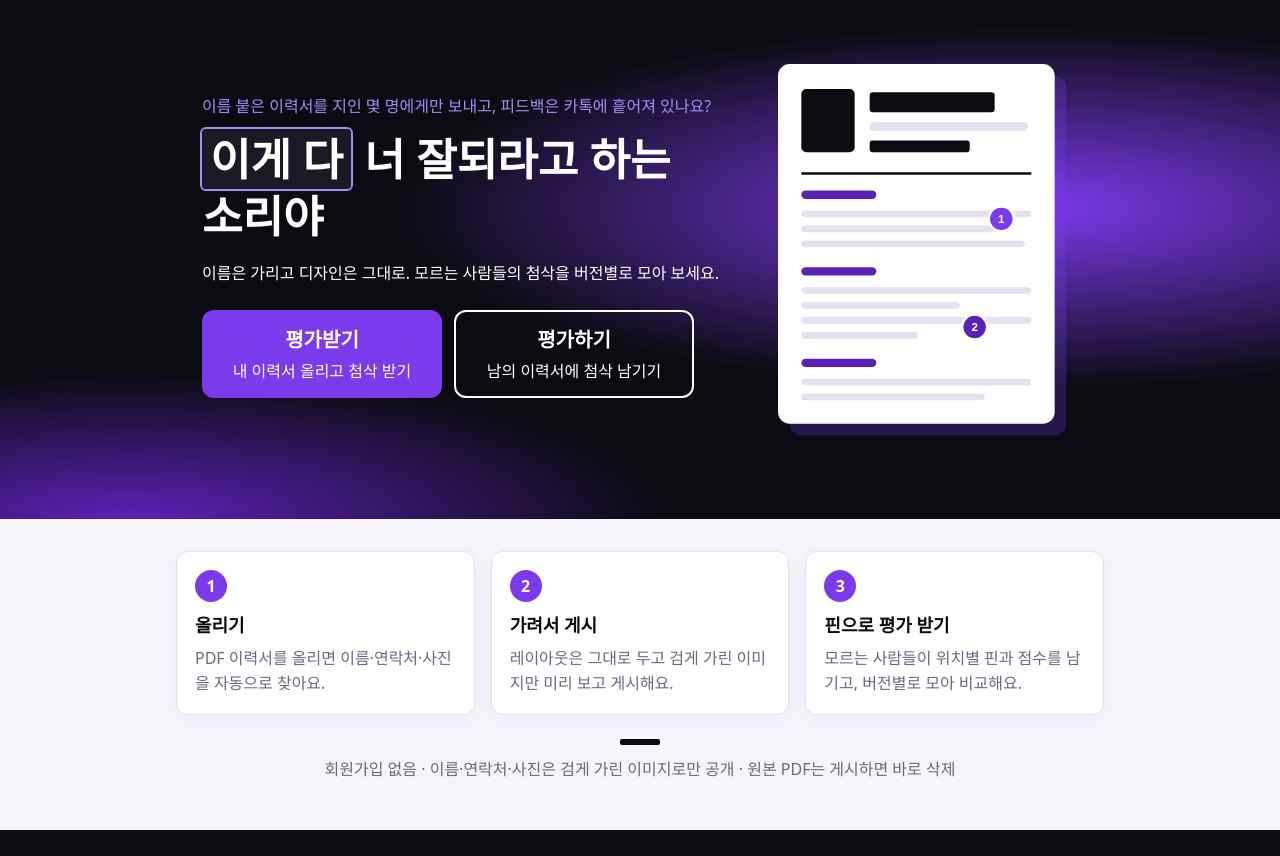
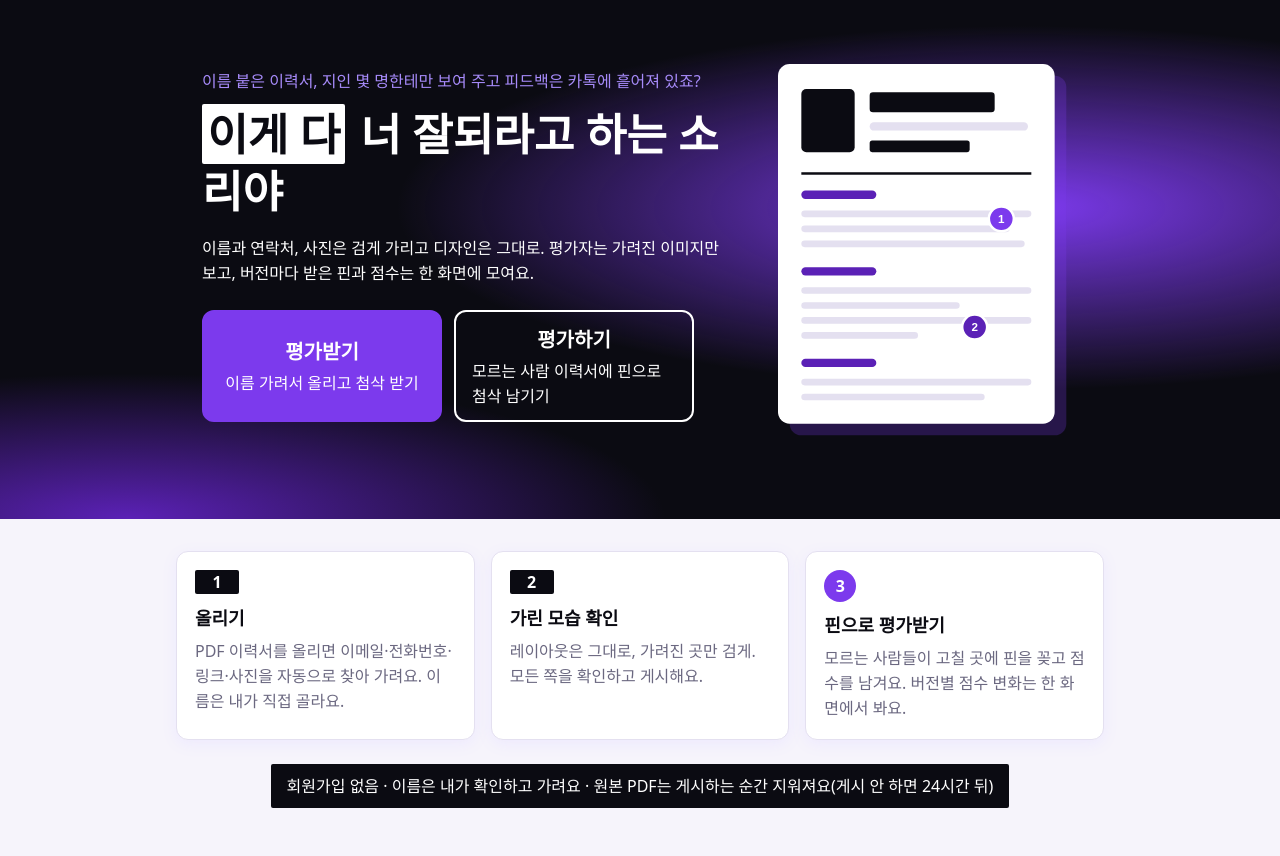
Before and after one commit to tlswltjq/kirothon-team-011, a Spring Boot app: page / in a window 1280 px wide. Shown: the part 45-901 px from the top of the page. Before the commit the page ends 875 px from the top, so only its background shows below. Run offline with Spring Boot 4, Linux system fonts and the light colour scheme; some of the project's set-up classes (security, data sources, template engines, error pages and the like) are left out, and stand-ins take their place.

Commit message:
Fix landing copy accuracy and apply art direction to hero, steps, assurance

```diff
--- a/src/main/resources/static/css/landing.css
+++ b/src/main/resources/static/css/landing.css
@@ -6,7 +6,6 @@ main.landing { max-width: none; padding: 0 0 48px; }
 .landing .hero-text { width: 100%; max-width: 520px; text-align: left; }
 .landing .problem { color: var(--purple-glow); font-size: 16px; margin: 0 0 12px; }
 .landing h1 { margin: 0 0 16px; font-size: 32px; line-height: 1.3; color: var(--white); }
-.landing .redact { background: var(--ink-2); box-shadow: 0 0 0 2px var(--purple-glow); padding: 0 8px; margin-right: 2px; border-radius: 4px; }
 .landing .value { font-size: 16px; margin: 0 0 24px; color: var(--white); }
 .landing .cta { display: flex; flex-direction: column; gap: 12px; margin-bottom: 20px; }
 .landing .big-btn { width: 100%; min-height: 56px; box-sizing: border-box;
@@ -29,8 +28,8 @@ main.landing { max-width: none; padding: 0 0 48px; }
   background: var(--purple); color: var(--white); font-weight: 700; font-size: 16px; }
 .landing .steps h2 { margin: 10px 0 6px; font-size: 18px; color: var(--ink); }
 .landing .steps p { margin: 0; font-size: 16px; color: var(--muted); }
-.landing .steps .assure { color: var(--muted); font-size: 16px; margin: 0; }
-.landing .assure::before { content: ""; display: block; width: 40px; height: 6px; background: var(--ink); border-radius: 2px; margin: 0 auto 12px; }
+.landing .steps .assure { display: inline-block; max-width: 100%; box-sizing: border-box; padding: 10px 16px; background: var(--ink); color: var(--white); border-radius: 2px; font-size: 16px; margin: 0; }
+.landing .assure::before { content: none; }
 .landing .demo { margin-top: 32px; text-align: center; }
 .landing .demo button { font-size: 16px; min-height: 44px; padding: 8px 16px; }
 @media (min-width: 640px) {
@@ -47,3 +46,22 @@ main.landing { max-width: none; padding: 0 0 48px; }
   .landing .hero-art { width: 300px; }
 }
 .landing .demo button { max-width: calc(100% - 32px); }
+
+.landing .redact { padding: 0 .12em; margin-right: .08em; border-radius: 2px; box-shadow: none; color: var(--ink);
+  background: linear-gradient(var(--white), var(--white)) left center / 100% 100% no-repeat;
+  -webkit-box-decoration-break: clone; box-decoration-break: clone;
+  animation: redact-swipe .7s .3s cubic-bezier(.2, .7, .2, 1) both; }
+@keyframes redact-swipe {
+  from { background-size: 0% 100%; color: var(--white); }
+  60%  { color: var(--white); }
+  to   { background-size: 100% 100%; color: var(--ink); }
+}
+.landing .step-no { min-width: 44px; height: 24px; line-height: 24px; border-radius: 2px; background: var(--ink); }
+.landing .steps li:nth-child(3) .step-no { min-width: 32px; height: 32px; line-height: 32px; border-radius: 50%; background: var(--purple); }
+.landing .big-btn { transition: transform .15s ease, background-color .15s ease; }
+.landing .big-btn:hover { transform: translateY(-2px); }
+@media (prefers-reduced-motion: reduce) {
+  .landing .redact { animation: none; }
+  .landing .big-btn { transition: none; }
+  .landing .big-btn:hover { transform: none; }
+}
--- a/src/main/resources/static/index.html
+++ b/src/main/resources/static/index.html
@@ -12,24 +12,24 @@
   <main class="landing">
     <section class="hero">
       <div class="hero-text">
-        <p class="problem">이름 붙은 이력서를 지인 몇 명에게만 보내고, 피드백은 카톡에 흩어져 있나요?</p>
+        <p class="problem">이름 붙은 이력서, 지인 몇 명한테만 보여 주고 피드백은 카톡에 흩어져 있죠?</p>
         <h1><span class="redact">이게 다</span> 너 잘되라고 하는 소리야</h1>
-        <p class="value">이름은 가리고 디자인은 그대로. 모르는 사람들의 첨삭을 버전별로 모아 보세요.</p>
+        <p class="value">이름과 연락처, 사진은 검게 가리고 디자인은 그대로. 평가자는 가려진 이미지만 보고, 버전마다 받은 핀과 점수는 한 화면에 모여요.</p>
         <div class="cta">
-          <a class="big-btn primary" href="/upload.html"><strong>평가받기</strong><small>내 이력서 올리고 첨삭 받기</small></a>
-          <a class="big-btn outline" href="/review.html"><strong>평가하기</strong><small>남의 이력서에 첨삭 남기기</small></a>
+          <a class="big-btn primary" href="/upload.html"><strong>평가받기</strong><small>이름 가려서 올리고 첨삭 받기</small></a>
+          <a class="big-btn outline" href="/review.html"><strong>평가하기</strong><small>모르는 사람 이력서에 핀으로 첨삭 남기기</small></a>
         </div>
-        <p id="revisit" class="revisit hidden"><a href="/my.html">내가 받은 평가 보기 →</a></p>
+        <p id="revisit" class="revisit hidden"><a href="/my.html">받은 평가 보러 가기 →</a></p>
       </div>
       <img class="hero-art" src="/img/resume-hero.svg" alt="이름과 사진이 검게 가려지고 보라색 핀이 꽂힌 이력서 그림" width="360" height="460">
     </section>
     <section class="steps" aria-label="이용 방법">
       <ol>
-        <li class="card"><span class="step-no">1</span><h2>올리기</h2><p>PDF 이력서를 올리면 이름·연락처·사진을 자동으로 찾아요.</p></li>
-        <li class="card"><span class="step-no">2</span><h2>가려서 게시</h2><p>레이아웃은 그대로 두고 검게 가린 이미지만 미리 보고 게시해요.</p></li>
-        <li class="card"><span class="step-no">3</span><h2>핀으로 평가 받기</h2><p>모르는 사람들이 위치별 핀과 점수를 남기고, 버전별로 모아 비교해요.</p></li>
+        <li class="card"><span class="step-no">1</span><h2>올리기</h2><p>PDF 이력서를 올리면 이메일·전화번호·링크·사진을 자동으로 찾아 가려요. 이름은 내가 직접 골라요.</p></li>
+        <li class="card"><span class="step-no">2</span><h2>가린 모습 확인</h2><p>레이아웃은 그대로, 가려진 곳만 검게. 모든 쪽을 확인하고 게시해요.</p></li>
+        <li class="card"><span class="step-no">3</span><h2>핀으로 평가받기</h2><p>모르는 사람들이 고칠 곳에 핀을 꽂고 점수를 남겨요. 버전별 점수 변화는 한 화면에서 봐요.</p></li>
       </ol>
-      <p class="assure">회원가입 없음 · 이름·연락처·사진은 검게 가린 이미지로만 공개 · 원본 PDF는 게시하면 바로 삭제</p>
+      <p class="assure">회원가입 없음 · 이름은 내가 확인하고 가려요 · 원본 PDF는 게시하는 순간 지워져요(게시 안 하면 24시간 뒤)</p>
     </section>
     <section id="demo" class="demo hidden">
       <button type="button" id="demo-btn" class="secondary">데모용 샘플 데이터 넣기</button>
--- a/src/main/resources/static/js/index.js
+++ b/src/main/resources/static/js/index.js
@@ -22,7 +22,7 @@ $('demo-btn').addEventListener('click', async () => {
   const btn = $('demo-btn');
   msg.replaceChildren();
   btn.disabled = true;
-  btn.textContent = '넣는 중…';
+  btn.textContent = '넣는 중이에요…';
   try {
     await ensureAnon();
     await api('/api/demo/seed', { method: 'POST' });
@@ -32,9 +32,9 @@ $('demo-btn').addEventListener('click', async () => {
     btn.textContent = '데모용 샘플 데이터 넣기';
     if (err instanceof ApiError && (err.status === 409 || err.code === 'DEMO_ALREADY_SEEDED')) {
       msg.appendChild(el('div', { text: '이미 샘플 데이터를 넣었어요. ', cls: 'msg warn' },
-        el('a', { text: '내 이력서 보기', attrs: { href: '/my.html' } })));
+        el('a', { text: '샘플 보러 가기', attrs: { href: '/my.html' } })));
     } else {
-      msg.appendChild(el('div', { text: '연결에 실패했어요. 잠시 후 다시 눌러 주세요.', cls: 'msg error' }));
+      msg.appendChild(el('div', { text: '서버에 연결하지 못했어요. 잠시 뒤 다시 눌러 주세요.', cls: 'msg error' }));
     }
   }
 });
```
